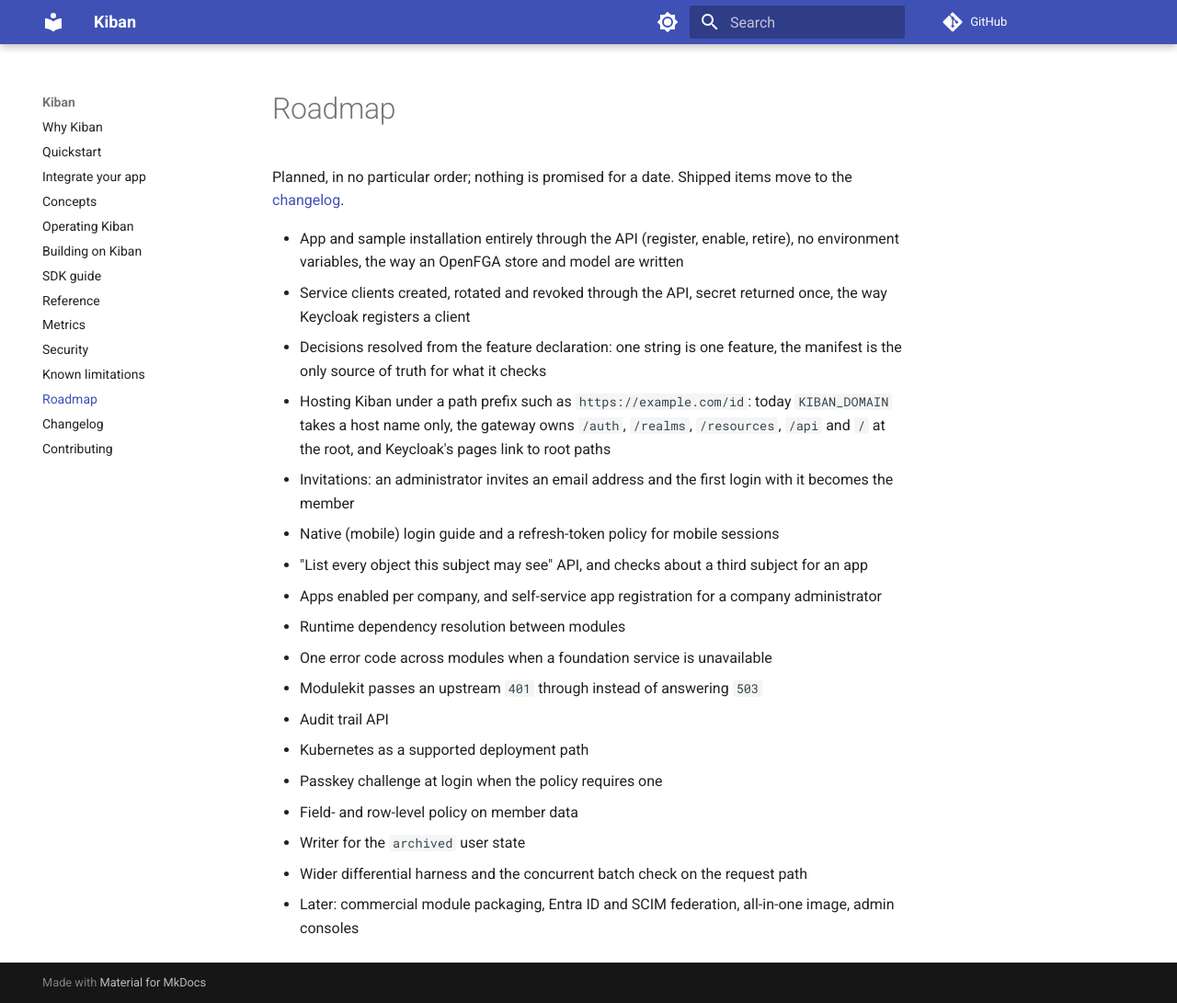
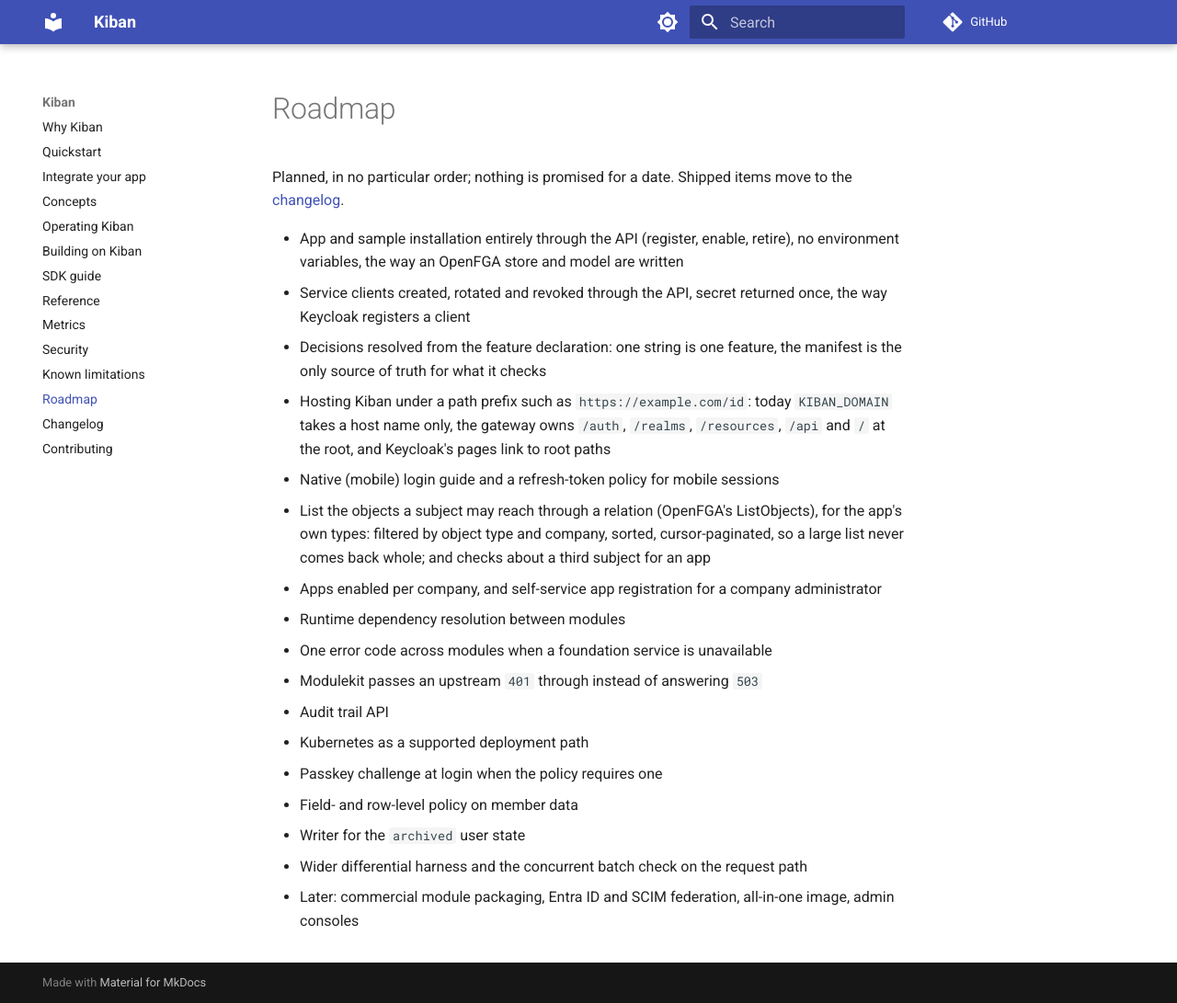
Before and after one commit to rosschiu/kiban, an MkDocs documentation site: the page built from docs/roadmap.md, in a window 1280 px wide and 1091 px high. Shown: the whole window at 92% size. Built offline with MkDocs 1.6.1 and Material for MkDocs 9.7.7, drawn with Linux system fonts in a browser that asks for light colours; comment, search, counter and statistics services are not loaded.

Commit message:
docs(roadmap): list-objects with filtering and pagination; invitations are out of the engine's scope

```diff
--- a/docs/roadmap.md
+++ b/docs/roadmap.md
@@ -6,9 +6,8 @@
 - Service clients created, rotated and revoked through the API, secret returned once, the way Keycloak registers a client
 - Decisions resolved from the feature declaration: one string is one feature, the manifest is the only source of truth for what it checks
 - Hosting Kiban under a path prefix such as `https://example.com/id`: today `KIBAN_DOMAIN` takes a host name only, the gateway owns `/auth`, `/realms`, `/resources`, `/api` and `/` at the root, and Keycloak's pages link to root paths
-- Invitations: an administrator invites an email address and the first login with it becomes the member
 - Native (mobile) login guide and a refresh-token policy for mobile sessions
-- "List every object this subject may see" API, and checks about a third subject for an app
+- List the objects a subject may reach through a relation (OpenFGA's ListObjects), for the app's own types: filtered by object type and company, sorted, cursor-paginated, so a large list never comes back whole; and checks about a third subject for an app
 - Apps enabled per company, and self-service app registration for a company administrator
 - Runtime dependency resolution between modules
 - One error code across modules when a foundation service is unavailable
```
